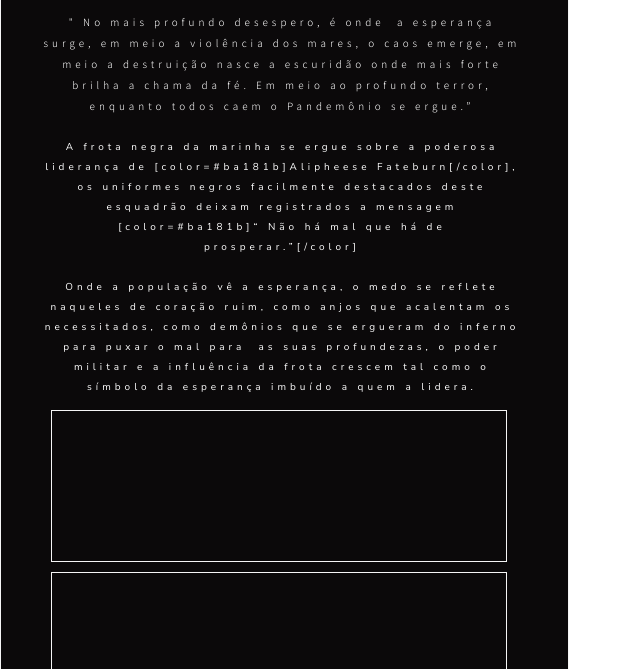
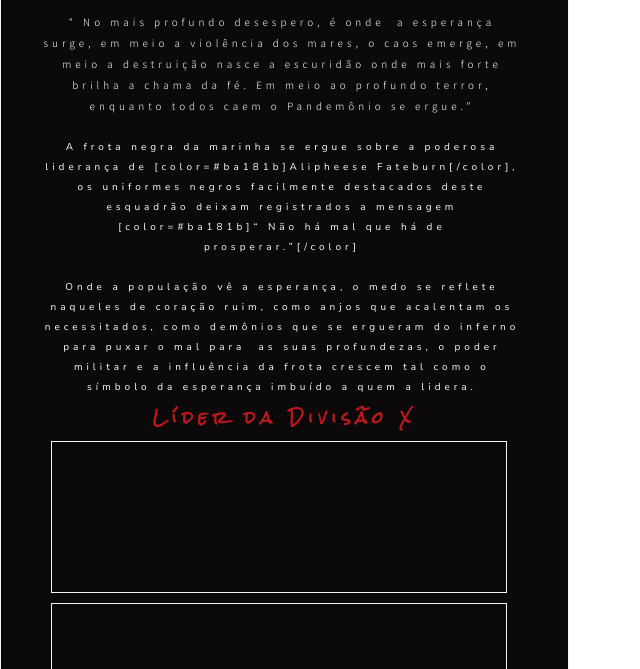
Before and after one commit to midhatdrops/templates, a website: page pandemonium/index.html in a window 1280 px wide. Shown: the part 431-1100 px from the top of the page, without its empty margins (0-640 px from the left). Drawn offline with nearby package versions, Linux system fonts and the light colour scheme.

Commit message:
added label css

```diff
--- a/pandemonium/index.html
+++ b/pandemonium/index.html
@@ -28,6 +28,8 @@
                     <br><br>Onde a população vê a esperança, o medo se reflete naqueles de coração ruim, como anjos que acalentam os necessitados, como demônios que se ergueram do inferno para puxar o mal para  as suas profundezas, o poder militar e a influência da frota crescem tal como o símbolo da esperança imbuído a quem a lidera.
                 </div>
             </div>
+            <label>Líder da Divisão X</label><br/>
+        </br>
             <div id="membro-1" class="card-space-1">
                 <div class="div-img" style="background-image: url('https://imgur.com/dmsbPXb.png');"></div>
                 <div class="card-name"><label class="info" style="font-size: 15px;">Alipheese Fateburn</label></div>
--- a/pandemonium/main.css
+++ b/pandemonium/main.css
@@ -15,6 +15,20 @@ font-family: 'Rock Salt', cursive;
     font-weight: 400;
     font-size: 15px;
     text-align: center;
+}
+
+.fundo > label {
+    width: 200px;
+    height: auto;
+    font-family: 'Rock Salt', sans-serif;
+    font-size: 16px;
+    letter-spacing: 5px;
+    color: #ba181b;
+    font-weight: 600;
+    text-align: center;
+    margin-top: 5px;
+    position: relative;
+    margin-bottom: 10px;
 }
 
 .fundo > .cabecalho {
@@ -84,7 +98,7 @@ font-family: 'Rock Salt', cursive;
 }
 
 .fundo > .card-space-1 > .card-name > .info {
-    font-family: Noto Sans JP, sans-serif;
+    font-family: 'Noto Sans JP', sans-serif;
     width: 100%;
     font-size: 20px;
     position: relative;
```
Also changed, not shown: pandemonium/tba.png (added).
